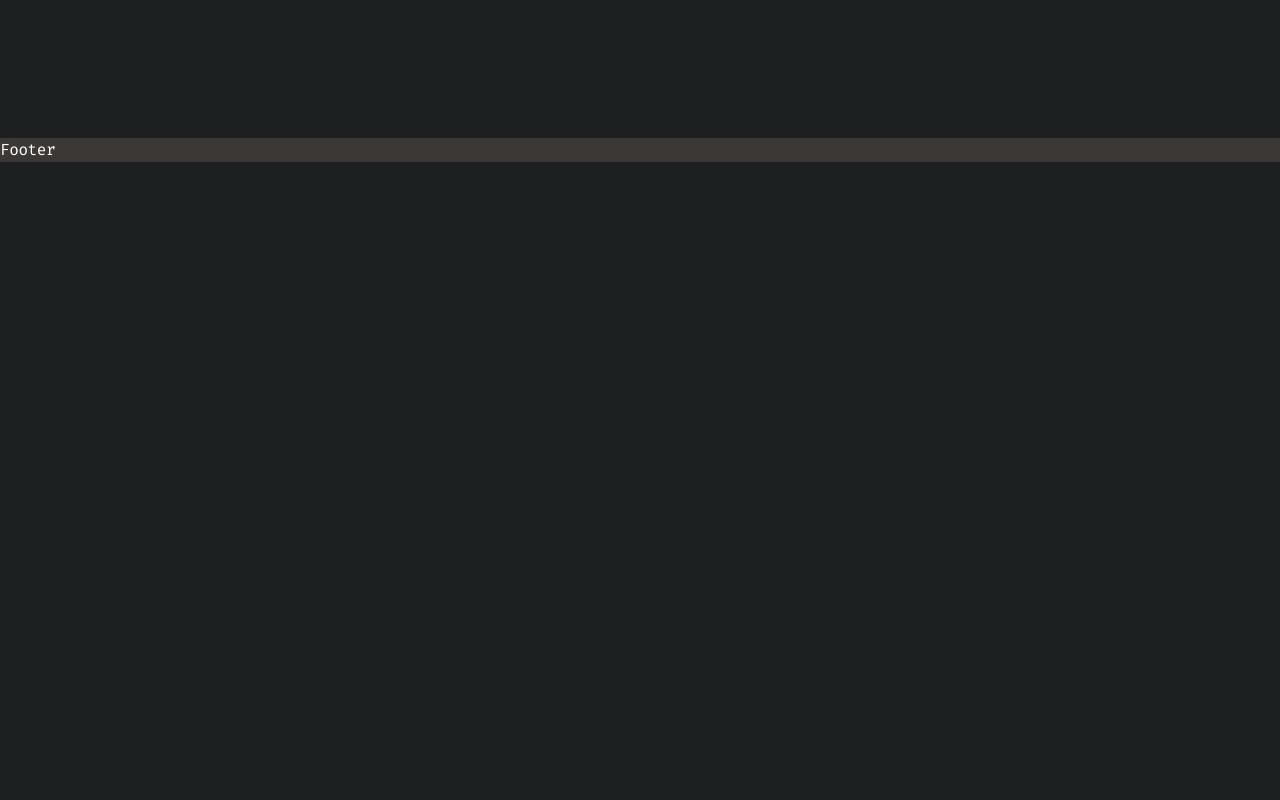
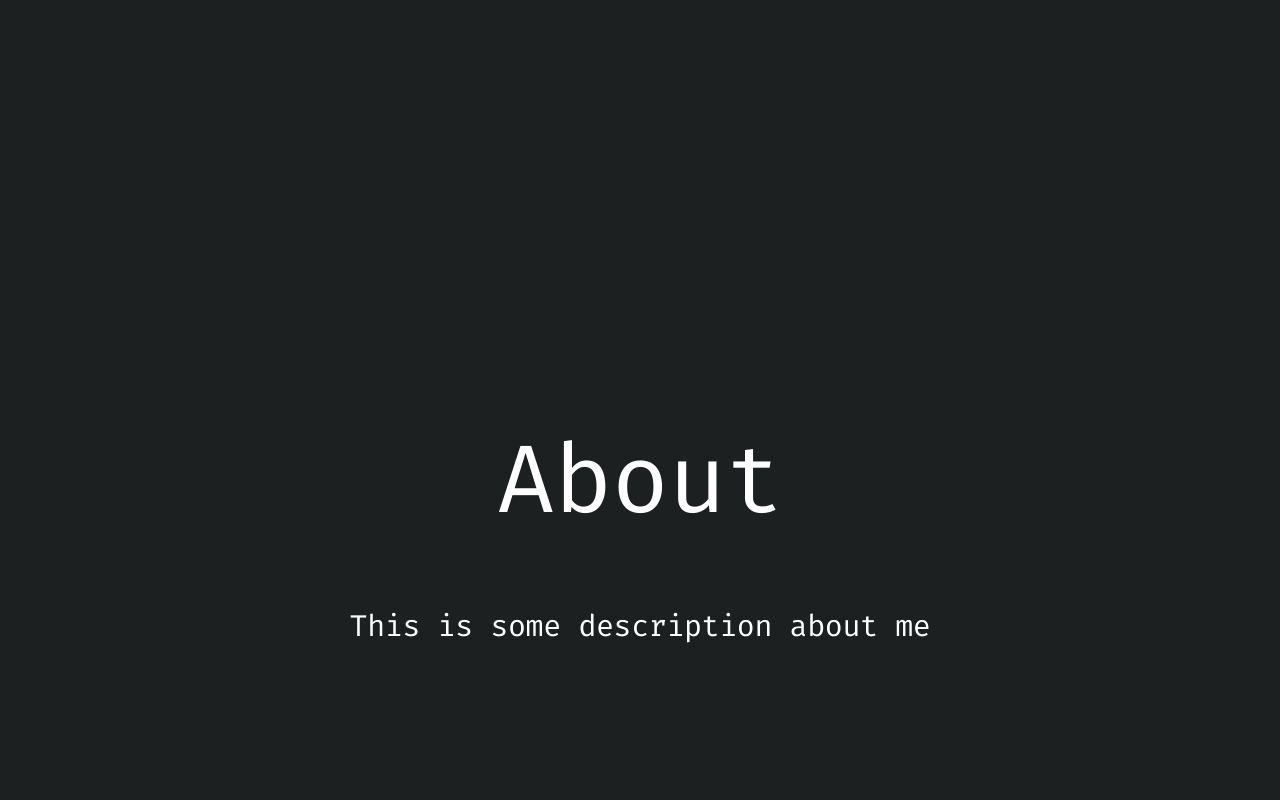
Before and after one commit to Gautam-J/portfolio, a Next.js app: page / in a window 1280 px wide. Shown: the part 660-1460 px from the top of the page. Before the commit the page ends 822 px from the top, so only its background shows below. Built offline with nearby package versions, Linux system fonts and the light colour scheme; no server answers; the database is empty.

Commit message:
add About component

```diff
--- /dev/null
+++ b/components/About.tsx
@@ -0,0 +1,12 @@
+import { FunctionComponent } from "react";
+
+const About: FunctionComponent = () => {
+  return (
+    <div className="flex flex-col items-center justify-center h-screen">
+      <h1 className="mb-20 text-8xl">About</h1>
+      <p className="text-3xl">This is some description about me</p>
+    </div>
+  );
+};
+
+export default About;
--- a/components/Intro.tsx
+++ b/components/Intro.tsx
@@ -29,7 +29,7 @@ const Intro: FunctionComponent<{
             {data.map((item) => (
               <p
                 key={item._id}
-                className="pt-8 text-2xl font-semibold underline md:text-4xl text-light-base0D"
+                className="hidden pt-8 text-2xl font-semibold underline first:block md:text-4xl text-light-base0D"
               >
                 {item.role}
               </p>
--- a/pages/index.tsx
+++ b/pages/index.tsx
@@ -1,5 +1,6 @@
 import type { GetStaticProps, NextApiResponse, NextPage } from "next";
 import Intro from "../components/Intro";
+import About from "../components/About";
 import { IRole } from "../utils/types";
 import { getIntroData } from "./api/intro/index";
 
@@ -13,6 +14,7 @@ const Home: NextPage<Props> = (props) => {
   return (
     <div className="bg-light-base00 dark:bg-dark-base00">
       <Intro data={roles} />
+      <About />
     </div>
   );
 };
```
